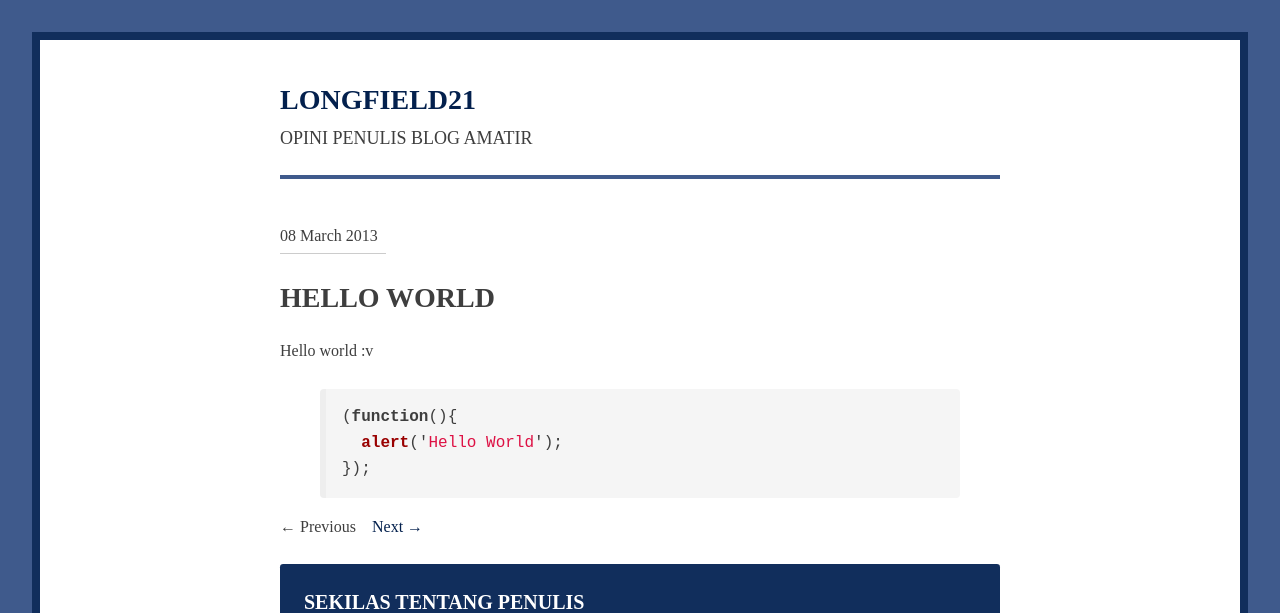
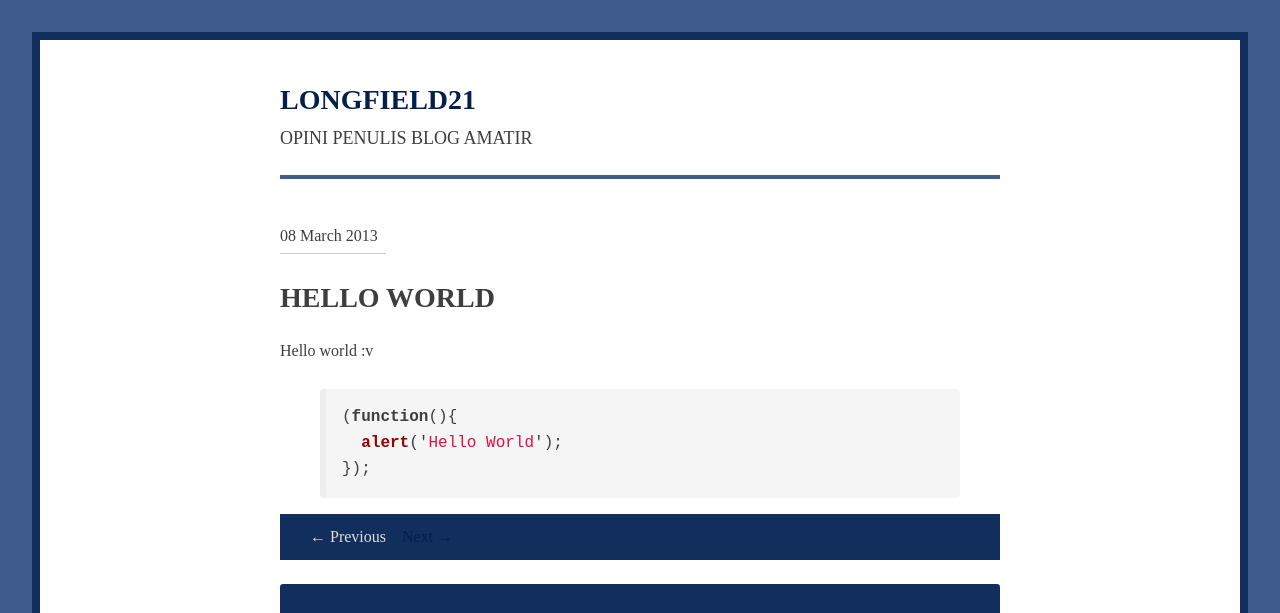
Before and after one commit to longfield21/longfield21.github.com, a Jekyll site: the page built from _posts/2013-10-27-hello-world.md, in a window 1280 px wide. Shown: the top 613 px of the page. Built offline with Jekyll 4.4.1, drawn with Linux system fonts in a browser that asks for light colours; some web fonts are replaced; Markdown is read by kramdown in place of the engine named in the settings; comment, search, counter and statistics services are not loaded.

Commit message:
Update index.css

```diff
--- a/assets/css/index.css
+++ b/assets/css/index.css
@@ -45,6 +45,7 @@ p, blockquote, ul, ol, dl, menu, pre{margin:0 0 1.6em;}
 span.new,
 span.old,
 span#pagination{cursor:not-allowed;}
+#pagination{color:#ddd; padding:10px 30px; background-color:#112e5c;border-bottom:none}
 .highlight{background:#ffffff;}
 .highlight .c{color:#999988;font-style:italic;}
 .highlight .err{color:#a61717;background-color:#e3d2d2;}
```
